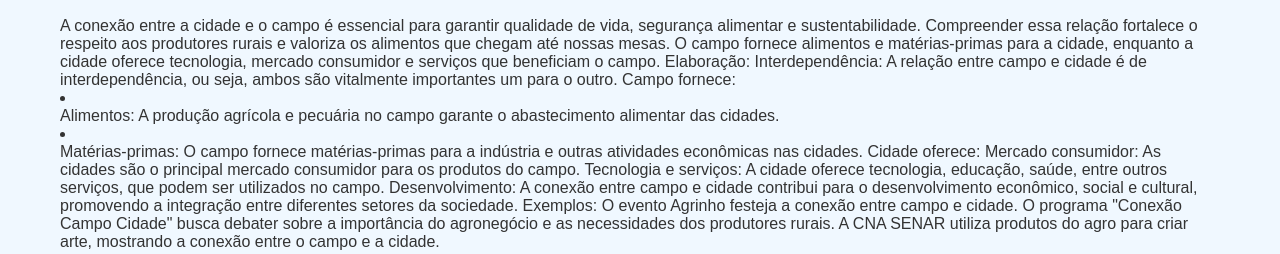
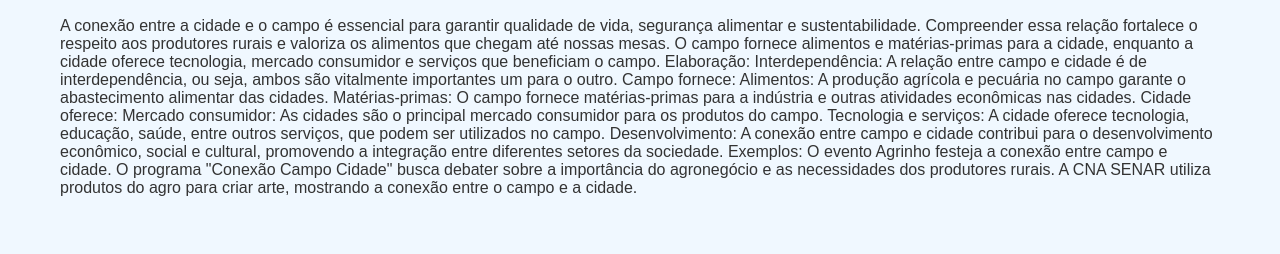
Before and after one commit to HiagoDesplanche/agrinho2025, a plain HTML site: page index.html in a window 1280 px wide. Shown: the part 759-1013 px from the top of the page. Drawn offline with Linux system fonts and the light colour scheme.

Commit message:
Update index.html

```diff
--- a/index.html
+++ b/index.html
@@ -111,7 +111,7 @@ Elaboração:
 Interdependência:
 A relação entre campo e cidade é de interdependência, ou seja, ambos são vitalmente importantes um para o outro.
 Campo fornece:
-<li></li>Alimentos: A produção agrícola e pecuária no campo garante o abastecimento alimentar das cidades.<li></li>
+Alimentos: A produção agrícola e pecuária no campo garante o abastecimento alimentar das cidades.
 Matérias-primas: O campo fornece matérias-primas para a indústria e outras atividades econômicas nas cidades.
 Cidade oferece:
 Mercado consumidor: As cidades são o principal mercado consumidor para os produtos do campo.
```
